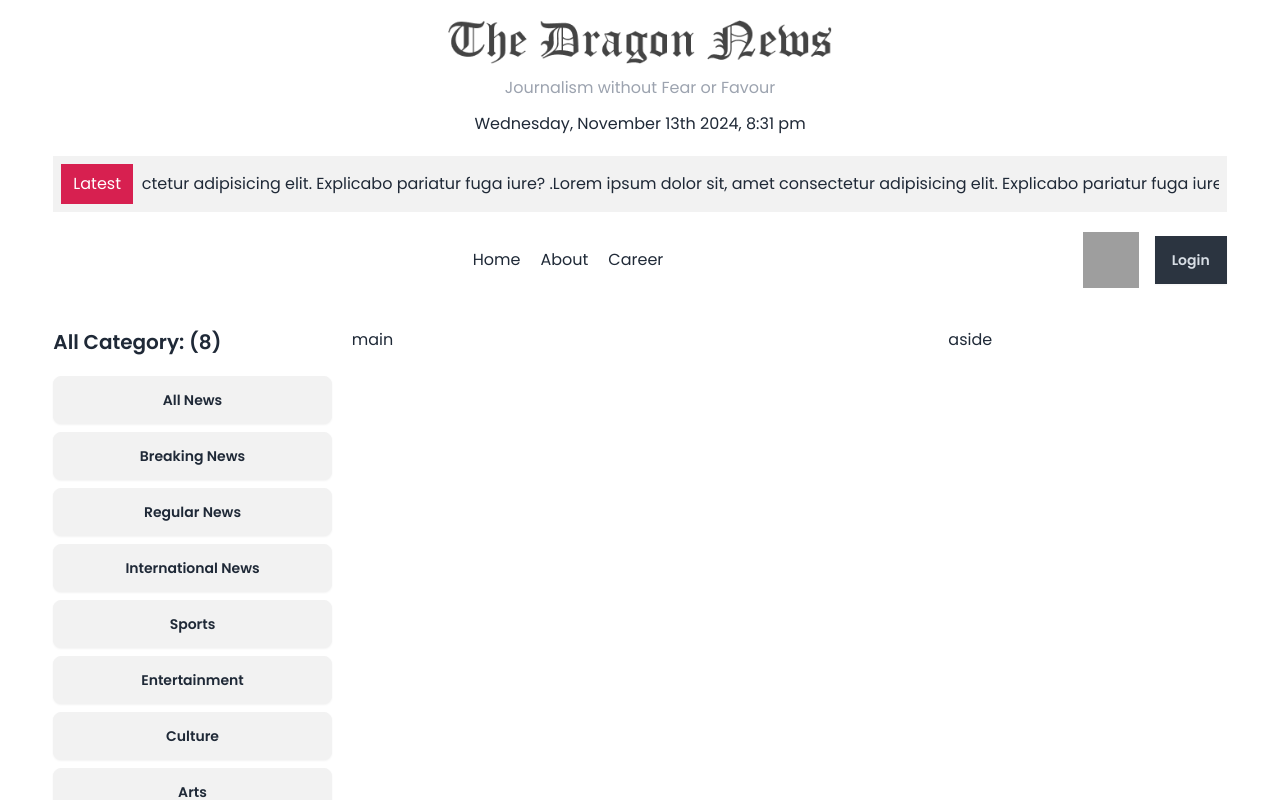
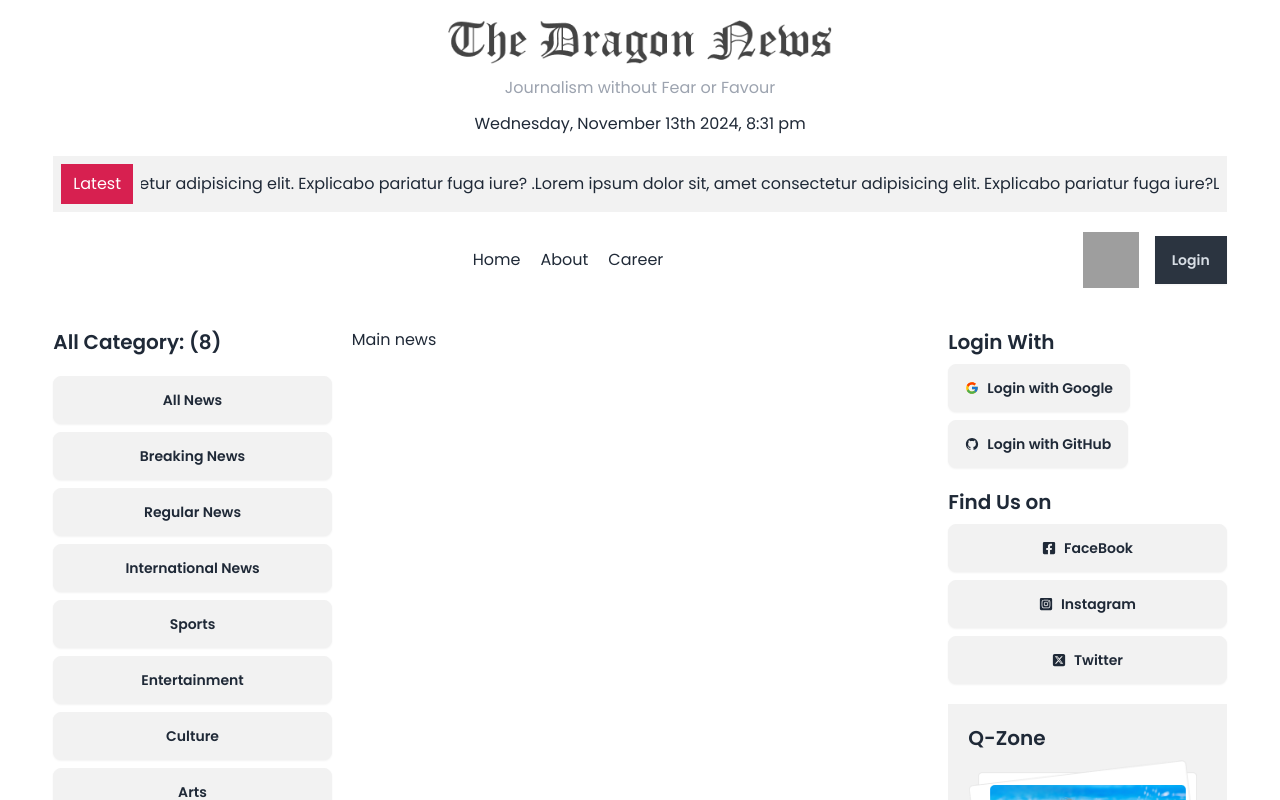
Before and after one commit to Sabuj-Chowdhury/dragon-newspaper-React-project, a React (Vite) app: page / in a window 1280 px wide. Shown: the top 800 px of the page. Built offline with nearby package versions, Linux system fonts and the light colour scheme; grey boxes are pictures that could not be loaded.

Commit message:
Grid Right content add and also react icons package add

```diff
--- a/package.json
+++ b/package.json
@@ -14,6 +14,7 @@
     "react": "^18.3.1",
     "react-dom": "^18.3.1",
     "react-fast-marquee": "^1.6.5",
+    "react-icons": "^5.3.0",
     "react-router-dom": "^6.28.0"
   },
   "devDependencies": {
--- /dev/null
+++ b/src/Components/Layout Components/MainNews.jsx
@@ -0,0 +1,9 @@
+const MainNews = () => {
+  return (
+    <div>
+      <p>Main news</p>
+    </div>
+  );
+};
+
+export default MainNews;
--- /dev/null
+++ b/src/Components/Layout Components/RightSide.jsx
@@ -0,0 +1,62 @@
+import { FaFacebookSquare, FaInstagramSquare } from "react-icons/fa";
+import { FaSquareXTwitter } from "react-icons/fa6";
+import { FcGoogle } from "react-icons/fc";
+import { IoLogoGithub } from "react-icons/io";
+
+import one from "../../assets/qZone1.png";
+import two from "../../assets/qZone2.png";
+import three from "../../assets/qZone3.png";
+
+const RightSide = () => {
+  return (
+    <div>
+      {/* container */}
+      <div className="mb-5">
+        <h2 className="font-semibold text-xl mb-2">Login With</h2>
+        <div className="space-y-2">
+          <button className="btn">
+            <FcGoogle />
+            Login with Google
+          </button>
+          <button className="btn">
+            <IoLogoGithub />
+            Login with GitHub
+          </button>
+        </div>
+      </div>
+      {/* Container */}
+      <div className="mb-5">
+        <h2 className="font-semibold text-xl mb-2">Find Us on</h2>
+        <div className="flex flex-col space-y-2">
+          <button className="btn">
+            <FaFacebookSquare />
+            FaceBook
+          </button>
+          <button className="btn">
+            <FaInstagramSquare />
+            Instagram
+          </button>
+          <button className="btn">
+            <FaSquareXTwitter />
+            Twitter
+          </button>
+        </div>
+      </div>
+
+      {/* Container */}
+      <div className="mb-5 bg-base-200 p-5">
+        <h2 className="font-semibold text-xl mb-2">Q-Zone</h2>
+        <div className="flex flex-col space-y-2">
+          <img src={one} alt="" />
+          <img src={two} alt="" />
+          <img src={three} alt="" />
+        </div>
+      </div>
+
+      {/* Container */}
+      <div className="bg-aside-bg h-[500px] "></div>
+    </div>
+  );
+};
+
+export default RightSide;
--- a/src/Layouts/HomeLayout.jsx
+++ b/src/Layouts/HomeLayout.jsx
@@ -1,6 +1,8 @@
 import Header from "../Components/Header";
 import LatestNews from "../Components/LatestNews";
 import LeftSide from "../Components/Layout Components/LeftSide";
+import MainNews from "../Components/Layout Components/MainNews";
+import RightSide from "../Components/Layout Components/RightSide";
 import Navbar from "../Components/Navbar";
 
 const HomeLayout = () => {
@@ -20,8 +22,12 @@ const HomeLayout = () => {
         <section className="col-span-3">
           <LeftSide></LeftSide>
         </section>
-        <section className="col-span-6">main</section>
-        <section className="col-span-3">aside</section>
+        <section className="col-span-6">
+          <MainNews></MainNews>
+        </section>
+        <section className="col-span-3">
+          <RightSide></RightSide>
+        </section>
       </main>
     </div>
   );
--- a/tailwind.config.js
+++ b/tailwind.config.js
@@ -7,6 +7,9 @@ export default {
       fontFamily: {
         poppins: ["Poppins", "serif"],
       },
+      backgroundImage: {
+        "aside-bg": "url('./src/assets/bg.png')",
+      },
     },
   },
   plugins: [daisyui],
```
Also changed, not shown: 1 other file (tests, documents, lock files or other folders).
